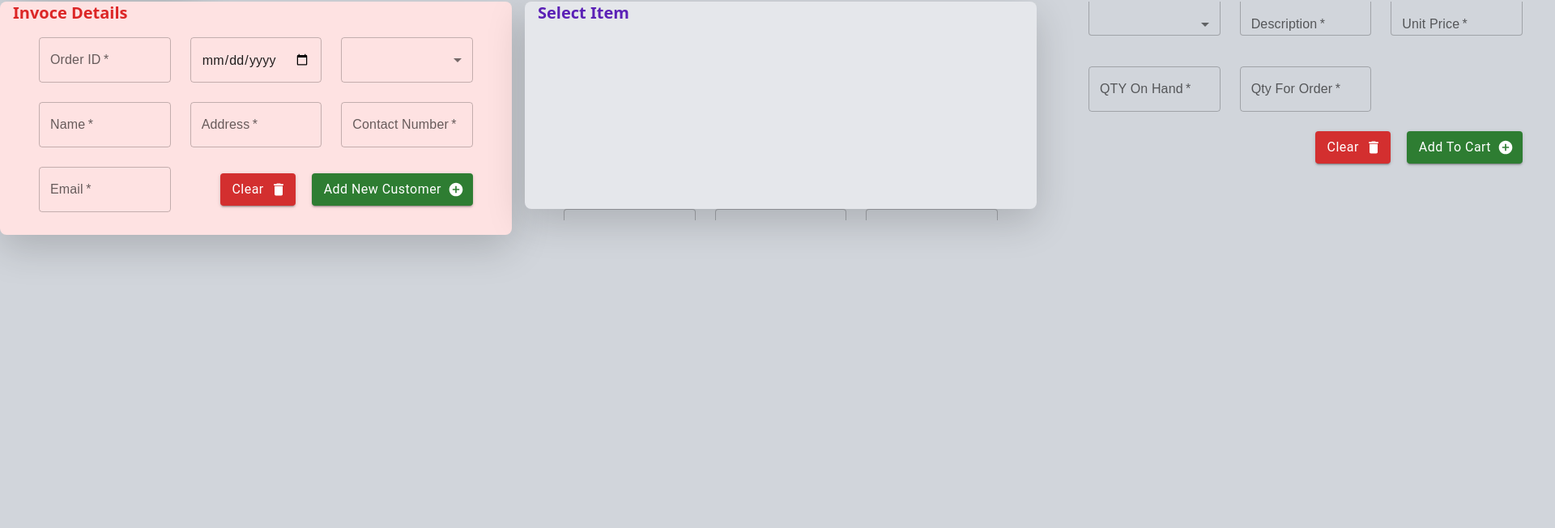
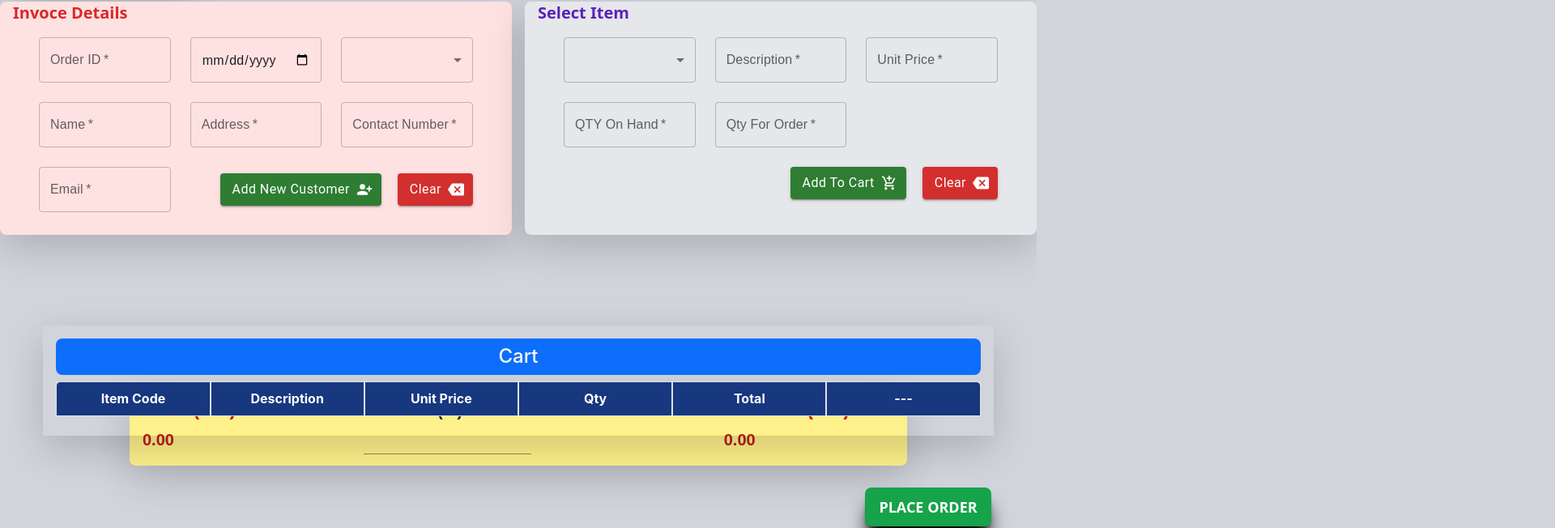
Before and after one commit to AbhiWPA/MERN-Application, a React (Create React App) app in the folder frontend/: page /placeOrder in a window 1280 px wide. Shown: the part 145-797 px from the top of the page at 81% size, 1920 px wide, since content can reach past the window. Built offline with nearby package versions, Linux system fonts and the light colour scheme.

Commit message:
Content updated

```diff
--- a/frontend/src/pages/PlaceOrder.js
+++ b/frontend/src/pages/PlaceOrder.js
@@ -1,15 +1,32 @@
 import React, { useEffect, useState } from 'react'
-import Layout from '../components/Layout/Layout'
 import Header from '../components/Layout/Header'
 import Form from '../components/Form/Form'
-import AddCircleIcon from "@mui/icons-material/AddCircle";
-import AutorenewIcon from "@mui/icons-material/Autorenew";
-import DeleteIcon from "@mui/icons-material/Delete";
+import Table from '../components/Table/Table';
+import PersonAddAlt1RoundedIcon from '@mui/icons-material/PersonAddAlt1Rounded';
 import BackspaceIcon from "@mui/icons-material/Backspace";
-import Table from '../components/Table/Table';
+import AddShoppingCartRoundedIcon from '@mui/icons-material/AddShoppingCartRounded';
 import { Link } from 'react-router-dom';
+import { Button, Input} from '@mui/material';
+import ConfirmationNumberRoundedIcon from '@mui/icons-material/ConfirmationNumberRounded';
+
 
 const PlaceOrder = () => {
+
+  const [allCustomersList, setAllCustomersList] = useState([]);
+
+  const handleTableRowClick = (tableRow) => {
+    console.log(tableRow);
+  }
+
+  const tblHeaders = ["Header 1", "Header 2", "Header 3"];
+  const tblData = [
+    ["Data 1", "Data 2", "Data 3"],
+    ["Data 4", "Data 5", "Data 6"],
+    // Add more data rows as needed
+  ];
+
+const tableHeight = "300px";
+
   return (
 
     <>
@@ -26,7 +43,7 @@ const PlaceOrder = () => {
 
 
 {/* ------------------------------------------------------------------------------------- */}
-        <div className='columns-2 flex space-x-4 h-64 max-w-7xl left-0 right-0 m-auto'>
+        <div className='columns-2 flex space-x-4 h-72 max-w-7xl left-0 right-0 m-auto'>
 
           <div className='columns-2xl bg-red-100 h-72 shadow-lg shadow-slate-700 rounded-lg'>
             <h3 className='ml-3 text-xl text-red-600 font-sans font-bold'>Invoce Details</h3>
@@ -113,19 +130,18 @@ const PlaceOrder = () => {
           ]}
 
           buttonsArray={[
+            {
+              color: "success",
+              icon: <PersonAddAlt1RoundedIcon />,
+              text: "Add New Customer",
+              // onClick: handleSaveCustomer,
+            },
 
             {
               color: "error",
-              icon: <DeleteIcon />,
+              icon: <BackspaceIcon />,
               text: "Clear",
               // onClick: handleDeleteCustomer,
-            },
-
-            {
-              color: "success",
-              icon: <AddCircleIcon />,
-              text: "Add New Customer",
-              // onClick: handleSaveCustomer,
             },
 
           ]}
@@ -198,19 +214,18 @@ const PlaceOrder = () => {
       ]}
 
       buttonsArray={[
+        {
+          color: "success",
+          icon: <AddShoppingCartRoundedIcon />,
+          text: "Add to Cart",
+          // onClick: handleSaveCustomer,
+        },
 
         {
           color: "error",
-          icon: <DeleteIcon />,
+          icon: <BackspaceIcon />,
           text: "Clear",
           // onClick: handleDeleteCustomer,
-        },
-
-        {
-          color: "success",
-          icon: <AddCircleIcon />,
-          text: "Add to Cart",
-          // onClick: handleSaveCustomer,
         },
 
       ]}
@@ -223,9 +238,53 @@ const PlaceOrder = () => {
 
         </div>
 
+        <div className='absolute left-0 right-0 bottom-20 m-auto h-24 w-3/4 bg-yellow-200 shadow-lg rounded-lg shadow-black flex space-x-20 items-center justify-start'>
+          <div>
+          <label className='text-2xl font-serif font-bold text-red-700 ml-3'>Total (Rs.) : </label>
+          <label className='text-xl font-serif font-bold text-red-700 ml-3'>0.00</label>
+          </div>
+
+          <div>
+          <label className='text-xl font-serif font-bold ml-3'>Discount (%): </label>
+          <Input className='text-lg font-serif font-bold text-red-700 ml-3' defaultValue={'%'} type='Number'></Input>
+          </div>
+
+          <div>
+          <label className='text-2xl font-serif font-bold text-red-700 ml-3'>Sub Total (Rs.) : </label>
+          <label className='text-xl font-serif font-bold text-red-700 ml-7'>0.00</label>
+          </div>
         </div>
 
-      </section>
+        <div className='relative top-28 left-0 right-0 m-auto w-11/12 h-1/3 block'>
+      <Table
+          tblName="Cart"
+          tblHeight="auto"
+          tblHeaders={[
+            "Item Code",
+            "Description",
+            "Unit Price",
+            "Qty",
+            "Total",
+            "---"
+          ]}
+          tblData={allCustomersList.map((customerArray) => customerArray)}
+          handleTblRowClick={handleTableRowClick}
+        />
+
+
+      </div>
+
+    </div>
+    <div className='absolute w-48 h-24 mt-32 mb-12 right-14 pb-16 text-xl'>
+
+          <button className='absolute top-2/4 bottom-0 left-9 right-0 m-auto text-lg bg-green-600 text-white font-sans font-bold rounded-lg shadow-black shadow-xl'>
+            PLACE ORDER
+          </button>
+
+    </div>
+    </section>
+
+
 
     </>
 
```
